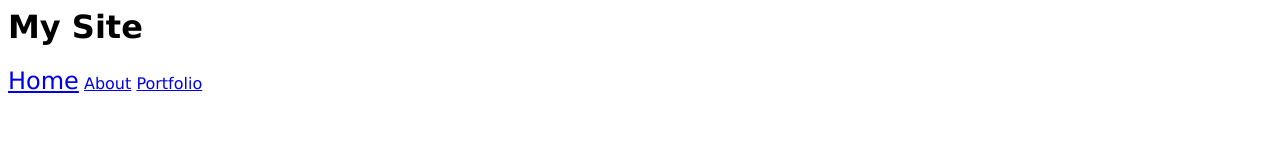
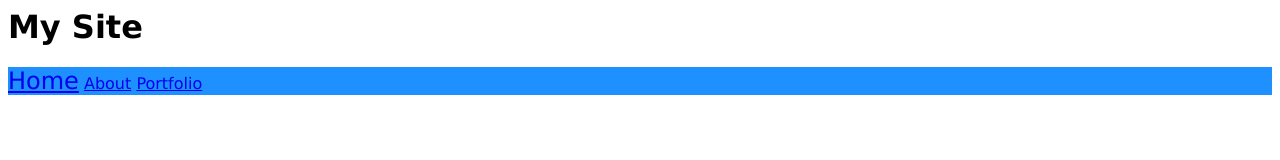
Before and after one commit to ericpkatz/my_site, a plain HTML site: page index.html in a window 1280 px wide. In both pictures the pointer is over the element 640 px from the left and 81 px from the top of the page. Drawn offline with Linux system fonts and the light colour scheme.

Commit message:
transition nav

```diff
--- a/style.css
+++ b/style.css
@@ -1,5 +1,14 @@
 body {
   font-family: verdana;
+}
+
+nav {
+  background-color: white;
+  transition: all 1s;
+}
+nav:hover {
+  background-color: dodgerBlue;
+  transition: all 1s;
 }
 
 nav a.selected {
```
